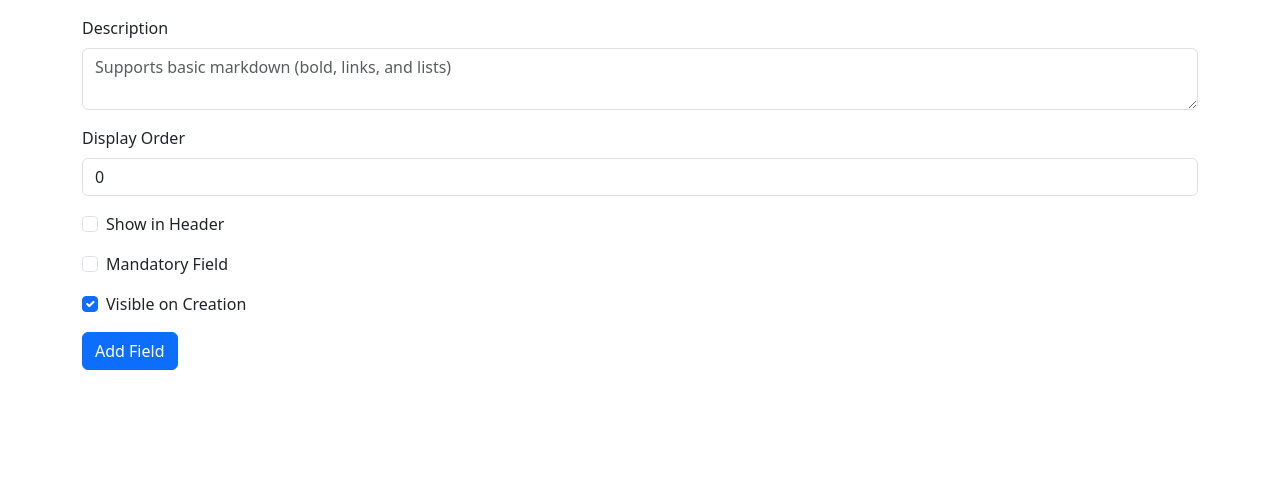
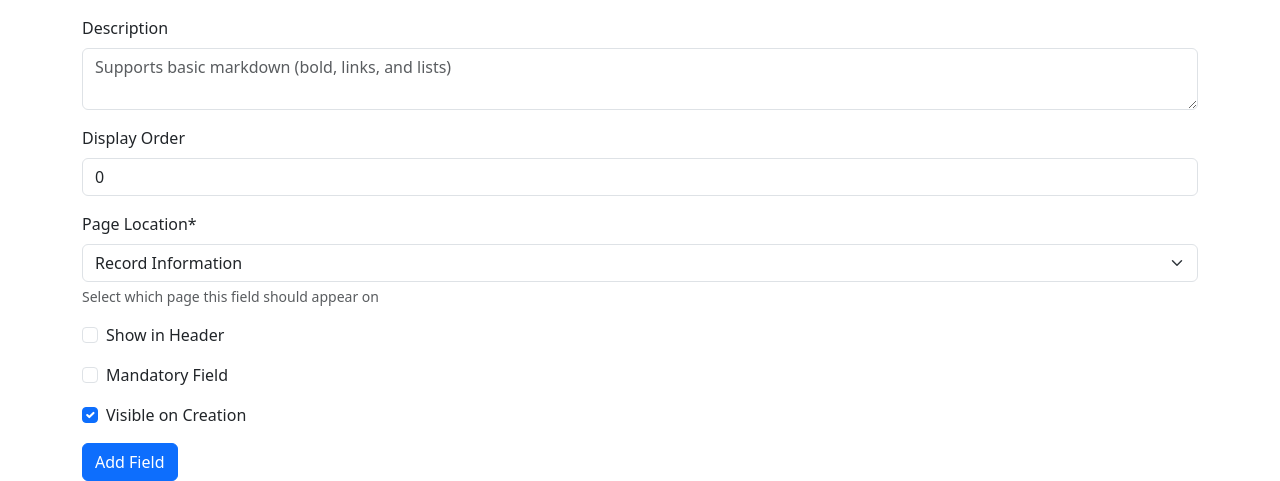
Before and after one commit to jeremystokese2/recordmanager3, a Django app: template templates/new_custom_field.html in a window 1280 px wide. Shown: the part 368-849 px from the top of the page. Before the commit the page ends 738 px from the top, so only its background shows below. Run offline with Django 4.2, Linux system fonts and the light colour scheme; the template is opened without the code that fills it: values that come from a table or form of the project are taken from there, others are empty; some libraries are stand-ins or nearby versions.

Commit message:
ft: add wizardPosition to new/edit custom field form
TODO: add to core fields

```diff
--- a/app/export.py
+++ b/app/export.py
@@ -101,7 +101,8 @@ def export_record_fields(record_type_obj, custom_fields, roles, core_fields):
             "IsNotRequiredOnCreation": not field.visible_on_create,
             "NotEditable": False,
             "Order": field.order,
-            "ShowInHeader": field.show_in_header
+            "ShowInHeader": field.show_in_header,
+            "WizardPosition": field.wizard_position,
         }
 
         if field.field_type in ['dropdown_single', 'dropdown_multi', 'radio', 'combobox_single', 'combobox_multi']:
--- a/app/forms.py
+++ b/app/forms.py
@@ -2,10 +2,37 @@ from django import forms
 from .models import CustomField
 
 class CustomFieldForm(forms.ModelForm):
+    field_name = forms.CharField(
+        max_length=100,
+        required=True,
+        label='Field Name'
+    )
+
+    wizard_position = forms.ChoiceField(
+        choices=CustomField.WIZARD_POSITIONS,
+        initial=0,
+        required=True,
+        label='Page Location',
+        help_text='Select which page this field should appear on'
+    )
+
     class Meta:
         model = CustomField
-        fields = ['name', 'display_name', 'field_type', 'description', 'order',
-                 'show_in_header', 'is_mandatory', 'visible_on_create', 'term_set']
+        fields = ['field_name', 'display_name', 'field_type', 'description', 'order',
+                 'show_in_header', 'is_mandatory', 'visible_on_create', 'term_set',
+                 'wizard_position']
+
+    def __init__(self, *args, **kwargs):
+        super().__init__(*args, **kwargs)
+        if self.instance and self.instance.pk:
+            self.fields['field_name'].initial = self.instance.name
+
+    def save(self, commit=True):
+        instance = super().save(commit=False)
+        instance.name = self.cleaned_data['field_name']
+        if commit:
+            instance.save()
+        return instance
 
     def clean(self):
         cleaned_data = super().clean()
@@ -32,4 +59,12 @@ class CustomFieldForm(forms.ModelForm):
                 'term_set': 'Term Set is required for this field type'
             })
 
+        # Skip wizard position validation for role fields
+        if field_type in ['dropdown_single', 'dropdown_multi', 'radio', 'combobox_single', 'combobox_multi']:
+            wizard_position = cleaned_data.get('wizard_position')
+            if wizard_position not in [0, 1]:
+                raise forms.ValidationError({
+                    'wizard_position': 'Invalid wizard position. Must be Record Information (0) or Record Response (1)'
+                })
+
         return cleaned_data
--- a/app/models.py
+++ b/app/models.py
@@ -56,6 +56,11 @@ class CustomField(models.Model):
         ('combobox_multi', 'Combobox Multi Select'),
     ]
 
+    WIZARD_POSITIONS = [
+        (0, 'Record Information'),
+        (1, 'Record Response'),
+    ]
+
     record_type = models.ForeignKey(RecordType, on_delete=models.CASCADE, related_name='custom_fields')
     name = models.CharField(max_length=100)
     display_name = models.CharField(max_length=100, default='')
@@ -79,6 +84,11 @@ class CustomField(models.Model):
                 message='Term Set can only contain alphanumeric characters and spaces'
             )
         ]
+    )
+    wizard_position = models.IntegerField(
+        choices=WIZARD_POSITIONS,
+        default=0,
+        help_text="Page where this field will appear"
     )
 
     class Meta:
--- a/templates/new_custom_field.html
+++ b/templates/new_custom_field.html
@@ -73,6 +73,22 @@
             <label for="order" class="form-label">Display Order</label>
             <input type="number" class="form-control" id="order" name="order" value="0">
         </div>
+        <div class="mb-3 wizard-position-group">
+            <label for="wizard_position" class="form-label">Page Location*</label>
+            <select class="form-select" id="wizard_position" name="wizard_position" required>
+                {% for value, label in form.wizard_position.field.choices %}
+                    <option value="{{ value }}" {% if form.wizard_position.value|default:'0' == value|stringformat:'s' %}selected{% endif %}>
+                        {{ label }}
+                    </option>
+                {% endfor %}
+            </select>
+            <div class="form-text">{{ form.wizard_position.help_text }}</div>
+            {% if form.wizard_position.errors %}
+            <div class="invalid-feedback">
+                {{ form.wizard_position.errors|join:", " }}
+            </div>
+            {% endif %}
+        </div>
         <div class="mb-3 form-check">
             <input type="checkbox" class="form-check-input" id="show_in_header" name="show_in_header">
             <label class="form-check-label" for="show_in_header">Show in Header</label>
@@ -106,8 +122,13 @@
 document.getElementById('field_type').addEventListener('change', function() {
     const needsTermSet = ['dropdown_single', 'dropdown_multi', 'radio',
                          'combobox_single', 'combobox_multi'].includes(this.value);
+    const isRoleField = ['dropdown_single', 'dropdown_multi'].includes(this.value);
+
     document.querySelector('.term-set-group').style.display = needsTermSet ? 'block' : 'none';
     document.getElementById('term_set').required = needsTermSet;
+
+    document.querySelector('.wizard-position-group').style.display = isRoleField ? 'none' : 'block';
+    document.getElementById('wizard_position').required = !isRoleField;
 });
 
 document.getElementById('is_mandatory').addEventListener('change', function() {
```
Also changed, not shown: app/views.py (+6 -22 lines), templates/edit_custom_field.html (+35 -1 lines), app/migrations/0020_customfield_wizard_position.py (added).
